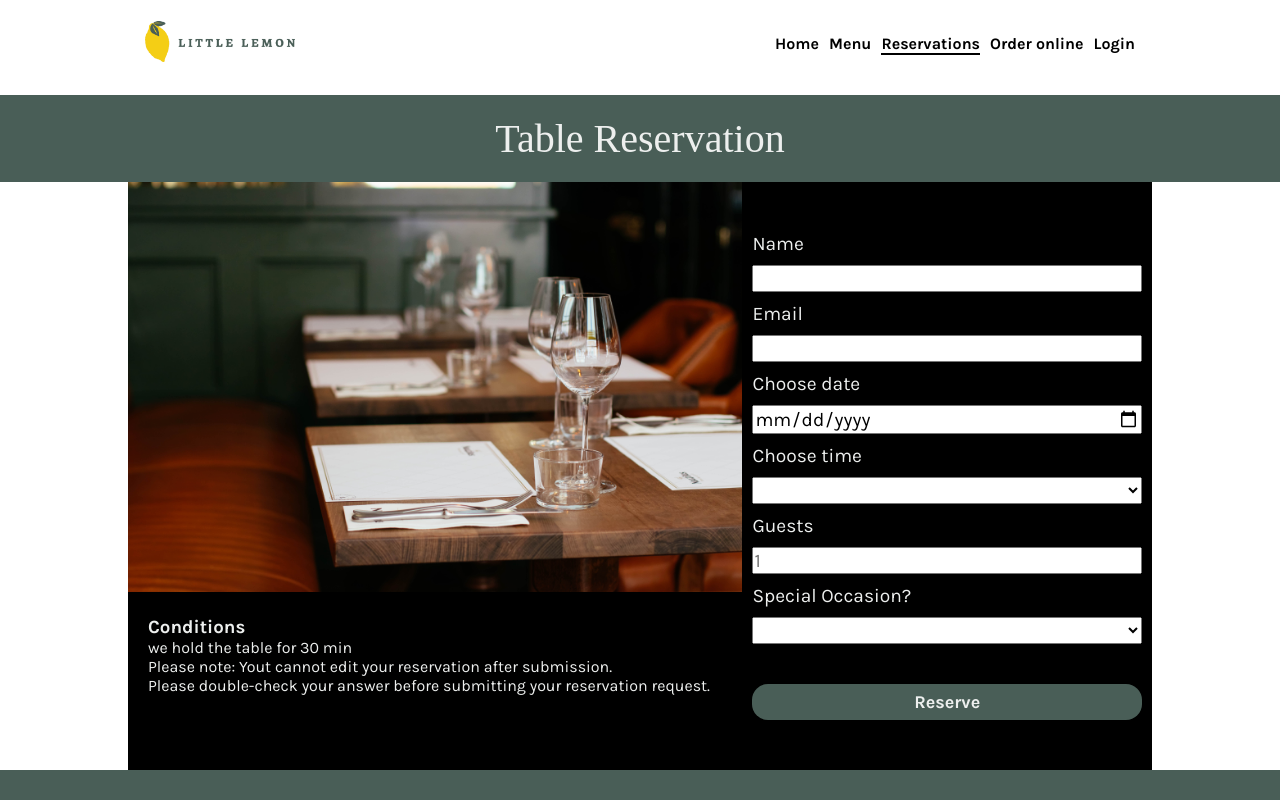
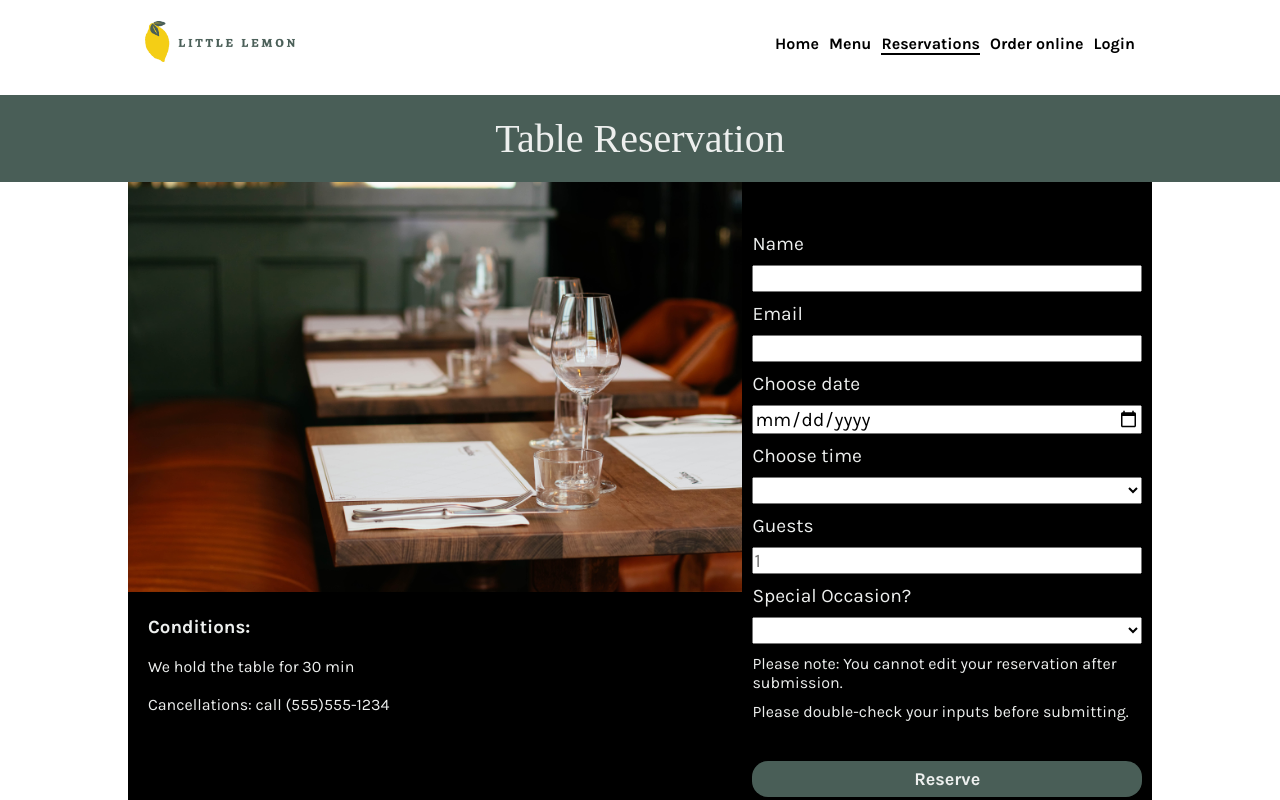
Before and after one commit to birgit2704/little-lemon, a React (Create React App) app: page /reservations in a window 1280 px wide. Shown: the top 800 px of the page. Built offline with nearby package versions, Linux system fonts and the light colour scheme; a web font is replaced by a local one.

Commit message:
amend booking conditions

```diff
--- a/src/components/Bookingpage/BookingForm.js
+++ b/src/components/Bookingpage/BookingForm.js
@@ -96,6 +96,8 @@ const BookingForm = () => {
           <option>Anniversary</option>
           <option>Engagement</option>
         </select>
+        <p>Please note: You cannot edit your reservation after submission.</p>
+        <p>Please double-check your inputs before submitting.</p>
         <input
           aria-label="button to reserve"
           className="button"
--- a/src/components/Bookingpage/BookingPage.js
+++ b/src/components/Bookingpage/BookingPage.js
@@ -15,15 +15,11 @@ const BookingPage = () => {
           />
 
           <div className="bookingTextContainer">
-            <h3>Conditions</h3>
-            <p>we hold the table for 30 min</p>
-            <p>
-              Please note: Yout cannot edit your reservation after submission.
-            </p>
-            <p>
-              Please double-check your answer before submitting your reservation
-              request.
-            </p>
+            <h3>Conditions:</h3>
+            <br />
+            <p>We hold the table for 30 min</p>
+            <br />
+            <p>Cancellations: call (555)555-1234</p>
           </div>
         </aside>
 
--- a/src/components/global.css
+++ b/src/components/global.css
@@ -489,7 +489,8 @@ select {
   font-size: larger;
 }
 
-label {
+label,
+p {
   color: var(--secondary-light);
 }
 
```
